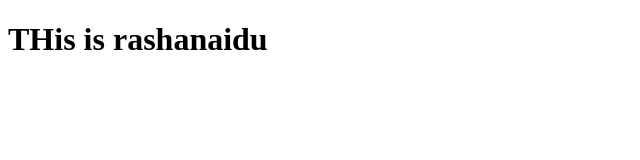
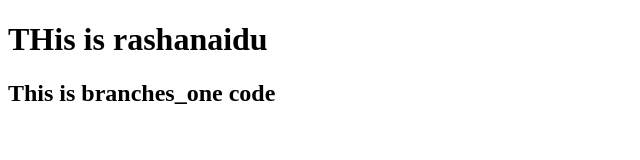
Before and after one commit to Rashanaidu03/revisiontwo, a plain HTML site: page index.html in a window 1280 px wide. Shown: the whole page, without its empty margins (0-640 px from the left). Drawn offline with Linux system fonts and the light colour scheme.

Commit message:
branches_one

```diff
--- a/index.html
+++ b/index.html
@@ -9,6 +9,7 @@
 
 <body>
     <h1>THis is rashanaidu</h1>
+    <h2>This is  branches_one code</h2>
 </body>
 
 </html>
```
